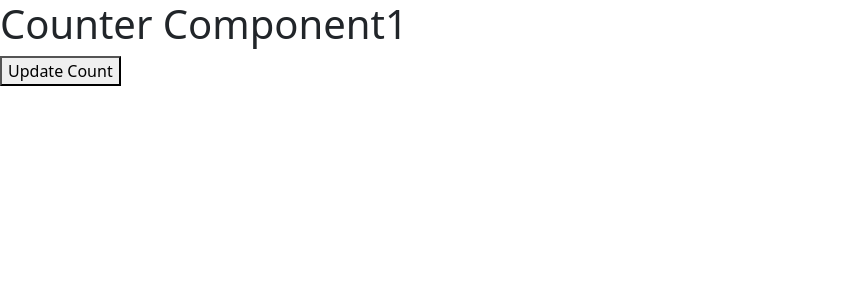
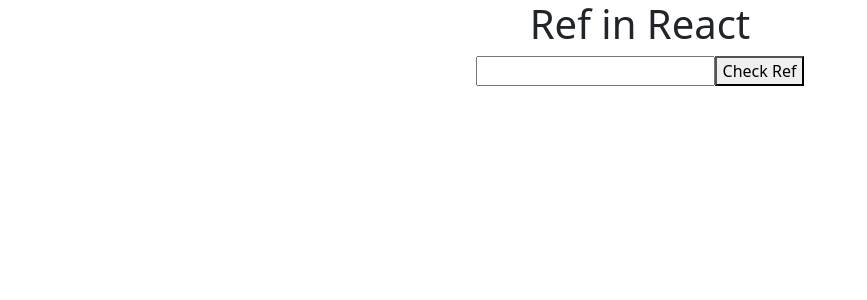
Before and after one commit to janakyraam-idexcel/react, a React (Create React App) app: page / in a window 1280 px wide. Shown: the top 300 px of the page, without its empty margins (0-867 px from the left). Built offline with nearby package versions, Linux system fonts and the light colour scheme.

Commit message:
commit
commit

```diff
--- a/src/App.js
+++ b/src/App.js
@@ -1,8 +1,8 @@
 import logo from './logo.svg';
 import './App.css';
 import User from './User';
-import { Component, useState, useEffect } from 'react';
-import React, {Fragment,PureComponent} from 'react';
+import { Component, useState, useEffect, useMemo } from 'react';
+import React, {Fragment,PureComponent,createRef} from 'react';
 import Student from './Student';
 import Profile from './Profile';
 import Login from './Login';
@@ -648,20 +648,67 @@
 // }
 
 //Pure Component
-class App extends PureComponent {
+// class App extends PureComponent {
+//   constructor(){
+//     super();
+//     this.state = {
+//       count:1
+//     }
+//   }
+//   render(){
+//     console.warn("rerender");
+//     return (
+//       <div>
+//         <Counter count={this.state.count}/>
+//         {/* <h1>Pure Component {this.state.count}</h1> */}
+//         <button onClick={()=>{this.setState({count:this.state.count+1})}}>Update Count</button>
+//       </div>
+//     )
+//   }
+// }
+
+//Use Memo
+// function App(){
+//   const[count, setCount]=useState(0);
+//   const[item, setItem]=useState(5);
+//   const multiMemo=useMemo(
+//     function MultiCount(){
+//       console.warn("Multi Count");
+//       return count*2;
+//     },[count]
+//   )
+//   return(
+//     <div className='App'>
+//       <h1>useMemo Hook in react</h1>
+//       <h2>count:{multiMemo}</h2>
+//       <h2>item:{item}</h2>
+//       <button onClick={()=>setCount(count+1)}>Update Count</button>
+//       <button onClick={()=>setItem(item+1)}>Update Item</button>
+//     </div>
+//   )
+// }
+
+//Ref
+class App extends Component {
   constructor(){
     super();
-    this.state = {
-      count:1
-    }
+   this.inputRef=createRef();
+  }
+  componentDidMount(){
+    //console.warn(this.inputRef.current.value="1000");
+  }
+  getVal(){
+    console.warn(this.inputRef.current.value);
+    this.inputRef.current.style.color="red";
+    this.inputRef.current.style.backgroundColor="black";
   }
   render(){
     console.warn("rerender");
     return (
-      <div>
-        <Counter count={this.state.count}/>
-        {/* <h1>Pure Component {this.state.count}</h1> */}
-        <button onClick={()=>{this.setState({count:this.state.count+1})}}>Update Count</button>
+      <div className='App'>
+        <h1>Ref in React</h1>
+        <input type='text' ref={this.inputRef}/>
+        <button onClick={()=>this.getVal()}>Check Ref</button>
       </div>
     )
   }
```
Also changed, not shown: React_Interview_Questions_And_Answers.txt.
